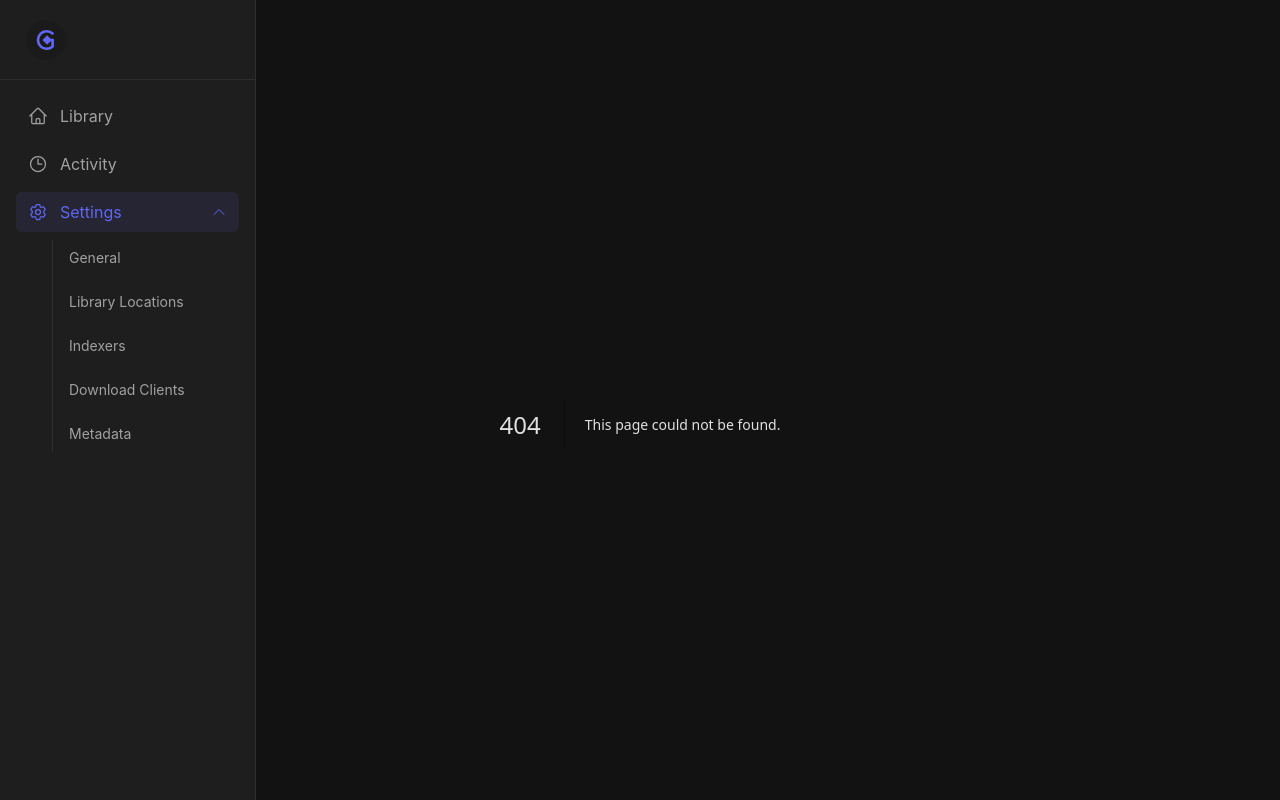
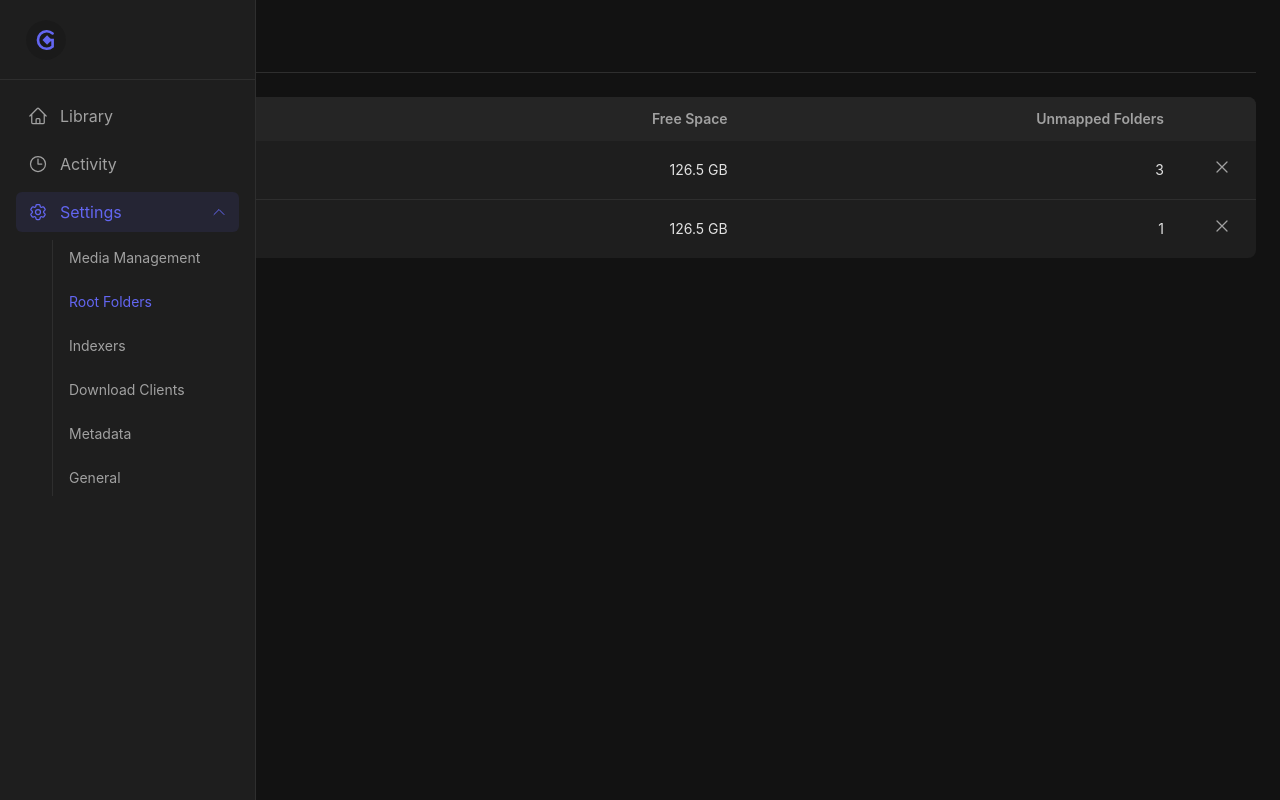
Before and after one commit to wjbeckett/gamarr, a Next.js app in the folder frontend/: page /settings/root-folders in a window 1280 px wide. Before the commit this address had no page. Built offline with nearby package versions, Linux system fonts and the light colour scheme.

Commit message:
added sidebar to the rest of the site.

```diff
--- a/frontend/src/app/components/Sidebar.js
+++ b/frontend/src/app/components/Sidebar.js
@@ -117,28 +117,28 @@ export default function Sidebar() {
               <ul className="ml-9 mt-2 space-y-2 border-l border-border-dark">
                   <li>
                   <Link
-                      href="/settings/general"
+                      href="/settings/media"
                       className={`block pl-4 py-2 text-sm rounded-md transition-colors ${
-                        isActive('/settings/general')
+                      isActive('/settings/media')
                           ? 'text-primary'
                           : 'text-text-secondary hover:text-text-primary'
                       }`}
-                      onClick={() => setIsSidebarOpen(false)} // Close sidebar on mobile
+                      onClick={() => setIsSidebarOpen(false)}
                   >
-                      General
+                      Media Management
                   </Link>
                   </li>
                   <li>
                   <Link
-                      href="/settings/library-locations"
+                      href="/settings/root-folders"
                       className={`block pl-4 py-2 text-sm rounded-md transition-colors ${
-                        isActive('/settings/library-locations')
+                      isActive('/settings/root-folders')
                           ? 'text-primary'
                           : 'text-text-secondary hover:text-text-primary'
                       }`}
-                      onClick={() => setIsSidebarOpen(false)} // Close sidebar on mobile
+                      onClick={() => setIsSidebarOpen(false)}
                   >
-                      Library Locations
+                      Root Folders
                   </Link>
                   </li>
                   <li>
@@ -149,7 +149,7 @@ export default function Sidebar() {
                           ? 'text-primary'
                           : 'text-text-secondary hover:text-text-primary'
                       }`}
-                      onClick={() => setIsSidebarOpen(false)} // Close sidebar on mobile
+                      onClick={() => setIsSidebarOpen(false)}
                   >
                       Indexers
                   </Link>
@@ -162,7 +162,7 @@ export default function Sidebar() {
                           ? 'text-primary'
                           : 'text-text-secondary hover:text-text-primary'
                       }`}
-                      onClick={() => setIsSidebarOpen(false)} // Close sidebar on mobile
+                      onClick={() => setIsSidebarOpen(false)}
                   >
                       Download Clients
                   </Link>
@@ -175,9 +175,22 @@ export default function Sidebar() {
                           ? 'text-primary'
                           : 'text-text-secondary hover:text-text-primary'
                       }`}
-                      onClick={() => setIsSidebarOpen(false)} // Close sidebar on mobile
+                      onClick={() => setIsSidebarOpen(false)}
                   >
                       Metadata
+                  </Link>
+                  </li>
+                  <li>
+                  <Link
+                      href="/settings/general"
+                      className={`block pl-4 py-2 text-sm rounded-md transition-colors ${
+                      isActive('/settings/general')
+                          ? 'text-primary'
+                          : 'text-text-secondary hover:text-text-primary'
+                      }`}
+                      onClick={() => setIsSidebarOpen(false)}
+                  >
+                      General
                   </Link>
                   </li>
               </ul>
--- /dev/null
+++ b/frontend/src/app/settings/media/page.js
@@ -0,0 +1,69 @@
+'use client';
+
+export default function MediaManagementPage() {
+  return (
+    <div className="space-y-6">
+      {/* Page Header */}
+      <div className="border-b border-border-dark pb-4">
+        <h1 className="text-2xl font-semibold">Media Management</h1>
+      </div>
+
+      {/* Settings Sections */}
+      <div className="space-y-8">
+        {/* Game Naming */}
+        <section className="bg-card rounded-lg p-6 space-y-6">
+          <h2 className="text-lg font-semibold border-b border-border-dark pb-2">
+            Game Naming
+          </h2>
+
+          <div className="space-y-4">
+            <div className="flex items-start space-x-4">
+              <div className="flex-1">
+                <label className="flex items-center space-x-2">
+                  <input type="checkbox" className="rounded border-gray-400" />
+                  <span>Rename Games</span>
+                </label>
+                <p className="text-sm text-text-secondary mt-1">
+                  Gamarr will use the existing file name if renaming is disabled
+                </p>
+              </div>
+            </div>
+
+            <div className="flex items-start space-x-4">
+              <div className="flex-1">
+                <label className="flex items-center space-x-2">
+                  <input type="checkbox" className="rounded border-gray-400" />
+                  <span>Replace Illegal Characters</span>
+                </label>
+                <p className="text-sm text-text-secondary mt-1">
+                  Replace illegal characters. If unchecked, Gamarr will remove them instead
+                </p>
+              </div>
+            </div>
+          </div>
+        </section>
+
+        {/* File Management */}
+        <section className="bg-card rounded-lg p-6 space-y-6">
+          <h2 className="text-lg font-semibold border-b border-border-dark pb-2">
+            File Management
+          </h2>
+
+          <div className="space-y-4">
+            <div className="flex items-start space-x-4">
+              <div className="flex-1">
+                <label className="flex items-center space-x-2">
+                  <input type="checkbox" className="rounded border-gray-400" />
+                  <span>Unmonitor Deleted Games</span>
+                </label>
+                <p className="text-sm text-text-secondary mt-1">
+                  Games deleted from disk are automatically unmonitored in Gamarr
+                </p>
+              </div>
+            </div>
+          </div>
+        </section>
+      </div>
+    </div>
+  );
+}
--- /dev/null
+++ b/frontend/src/app/settings/root-folders/page.js
@@ -0,0 +1,71 @@
+'use client';
+import { useState } from 'react';
+import { PlusIcon, XMarkIcon } from '@heroicons/react/24/outline';
+
+export default function RootFoldersPage() {
+  const [folders, setFolders] = useState([
+    { path: '/data/games/pc', freeSpace: '126.5 GB', unmappedFolders: 3 },
+    { path: '/data/games/roms', freeSpace: '126.5 GB', unmappedFolders: 1 },
+  ]);
+
+  return (
+    <div className="space-y-6">
+      {/* Page Header */}
+      <div className="border-b border-border-dark pb-4">
+        <h1 className="text-2xl font-semibold">Root Folders</h1>
+      </div>
+
+      {/* Root Folders Table */}
+      <div className="bg-card rounded-lg overflow-hidden">
+        <table className="w-full">
+          <thead className="bg-card-hover">
+            <tr>
+              <th className="px-6 py-3 text-left text-sm font-semibold text-text-secondary">
+                Path
+              </th>
+              <th className="px-6 py-3 text-right text-sm font-semibold text-text-secondary">
+                Free Space
+              </th>
+              <th className="px-6 py-3 text-right text-sm font-semibold text-text-secondary">
+                Unmapped Folders
+              </th>
+              <th className="px-6 py-3 w-10"></th>
+            </tr>
+          </thead>
+          <tbody className="divide-y divide-border-dark">
+            {folders.map((folder, index) => (
+              <tr key={index} className="hover:bg-card-hover">
+                <td className="px-6 py-4 text-sm">
+                  {folder.path}
+                </td>
+                <td className="px-6 py-4 text-sm text-right">
+                  {folder.freeSpace}
+                </td>
+                <td className="px-6 py-4 text-sm text-right">
+                  {folder.unmappedFolders}
+                </td>
+                <td className="px-6 py-4 text-right">
+                  <button
+                    className="text-text-secondary hover:text-error"
+                    onClick={() => {/* Handle delete */}}
+                  >
+                    <XMarkIcon className="h-5 w-5" />
+                  </button>
+                </td>
+              </tr>
+            ))}
+          </tbody>
+        </table>
+      </div>
+
+      {/* Add Root Folder Button */}
+      <button
+        className="flex items-center space-x-2 px-4 py-2 bg-primary text-white rounded-md hover:bg-primary/90 transition-colors"
+        onClick={() => {/* Handle add */}}
+      >
+        <PlusIcon className="h-5 w-5" />
+        <span>Add Root Folder</span>
+      </button>
+    </div>
+  );
+}
```
Lines whose indentation alone changed are shown as unchanged.
